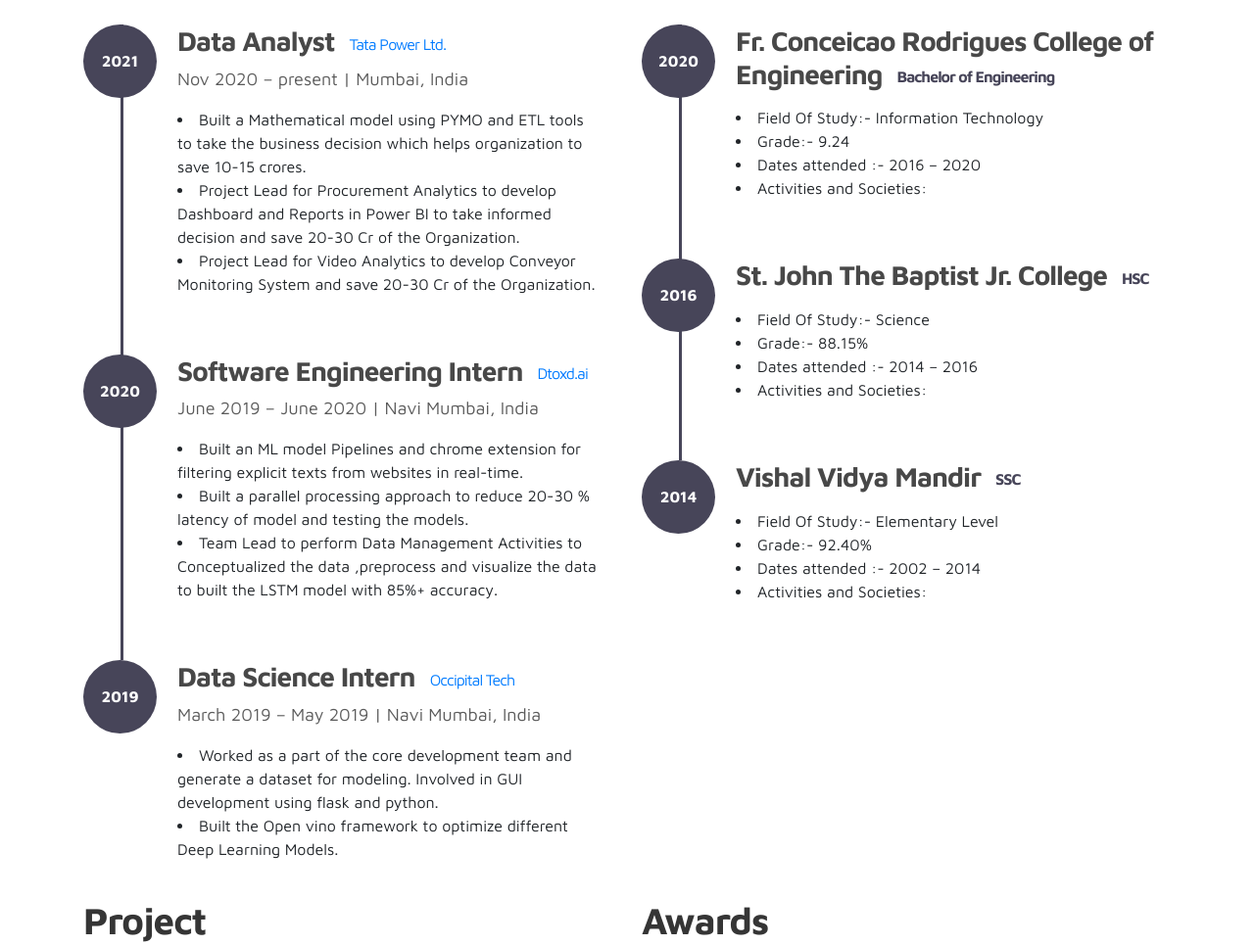
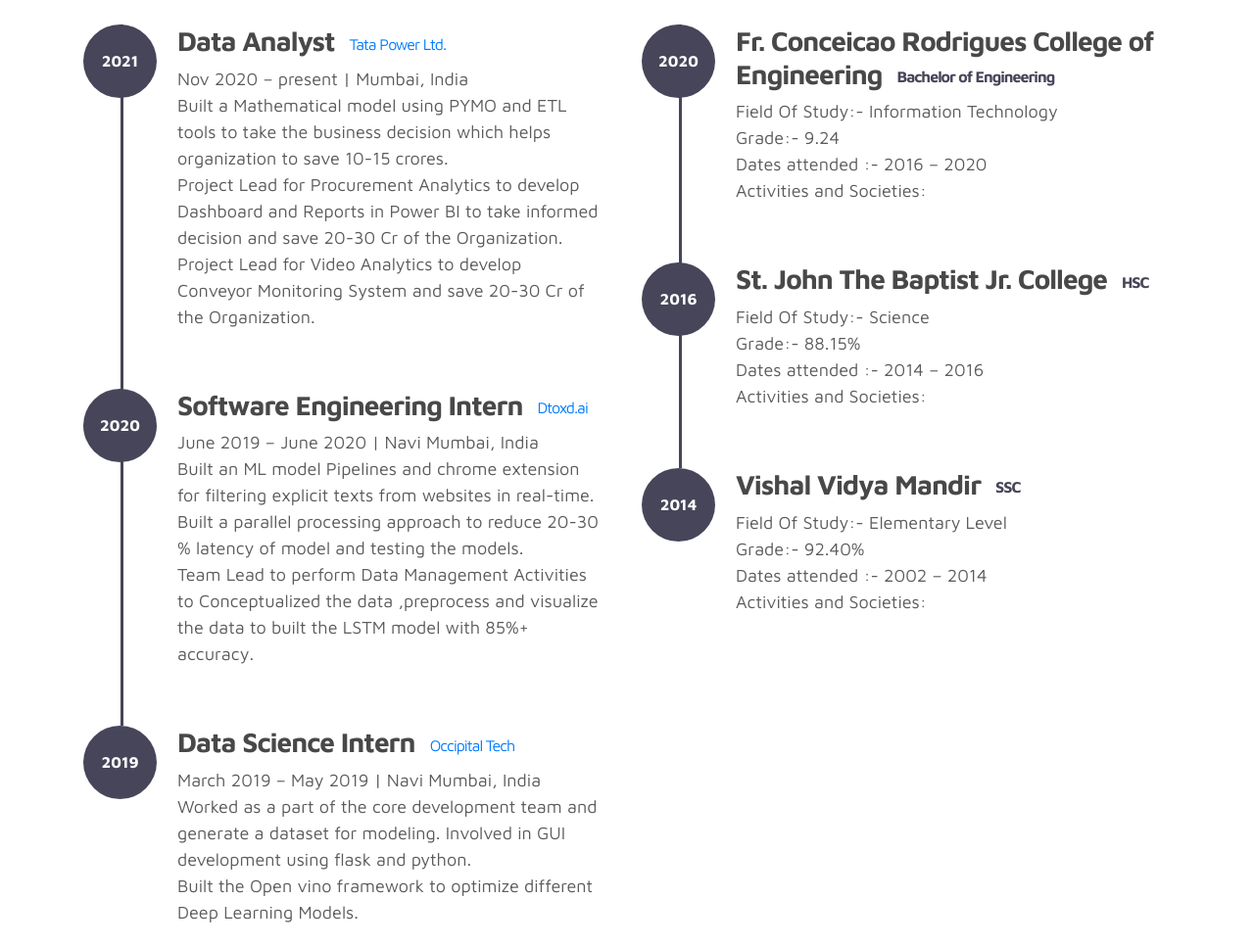
Before and after one commit to vikas972/vikas_maurya, a plain HTML site: page index.html in a window 1280 px wide. Shown: the part 1523-2489 px from the top of the page at 98% size. Drawn offline with Linux system fonts and the light colour scheme; files whose address does not match are found by name.

Commit message:
Last for the day

```diff
--- a/index.html
+++ b/index.html
@@ -209,12 +209,12 @@
                              <div class="timeline-info">
                                   <h3><span>Data Analyst</span><small><a href="https://www.tatapower.com/">Tata Power Ltd.</a></small></h3>
                                   <p>Nov 2020 – present | Mumbai, India <br>
-                                    <li>Built a Mathematical model using PYMO and ETL tools to take the business
-                                      decision which helps organization to save 10-15 crores. </li>
-                                    <li>Project Lead for Procurement Analytics to develop Dashboard and Reports in
-                                      Power BI to take informed decision and save 20-30 Cr of the Organization.</li>
-                                    <li>Project Lead for Video Analytics to develop Conveyor Monitoring System and
-                                      save 20-30 Cr of the Organization.</li>
+                                    Built a Mathematical model using PYMO and ETL tools to take the business
+                                      decision which helps organization to save 10-15 crores. <br>
+                                    Project Lead for Procurement Analytics to develop Dashboard and Reports in
+                                      Power BI to take informed decision and save 20-30 Cr of the Organization. <br>
+                                    Project Lead for Video Analytics to develop Conveyor Monitoring System and
+                                      save 20-30 Cr of the Organization.
                                   </p>
                               </div>
                         </div>
@@ -226,12 +226,12 @@
                             <div class="timeline-info">
                                 <h3><span>Software Engineering Intern</span><small><a href="https://www.linkedin.com/company/dtoxd-ai/">Dtoxd.ai</a></small></h3>
                                 <p>June 2019 – June 2020 | Navi Mumbai, India <br>
-                                  <li> Built an ML model Pipelines and chrome extension for filtering explicit texts
-                                    from websites in real-time.</li>
-                                  <li>Built a parallel processing approach to reduce 20-30 % latency of model and
-                                    testing the models.</li>
-                                  <li>Team Lead to perform Data Management Activities to Conceptualized the data
-                                    ,preprocess and visualize the data to built the LSTM model with 85%+ accuracy.</li>
+                                   Built an ML model Pipelines and chrome extension for filtering explicit texts
+                                    from websites in real-time. <br>
+                                  Built a parallel processing approach to reduce 20-30 % latency of model and
+                                    testing the models. <br>
+                                  Team Lead to perform Data Management Activities to Conceptualized the data
+                                    ,preprocess and visualize the data to built the LSTM model with 85%+ accuracy.
                                 </p>
                               </div>
                         </div>
@@ -245,9 +245,9 @@
                             <div class="timeline-info">
                                 <h3><span>Data Science Intern<small><a href="https://www.occipitaltech.com/">Occipital Tech</a></small></h3>
                                 <p>March 2019 – May 2019 | Navi Mumbai, India <br>
-                                  <li>Worked as a part of the core development team and generate a dataset for
-                                  modeling. Involved in GUI development using flask and python. </li>
-                                  <li>Built the Open vino framework to optimize different Deep Learning Models.</li> </p>
+                                  Worked as a part of the core development team and generate a dataset for
+                                  modeling. Involved in GUI development using flask and python. <br>
+                               Built the Open vino framework to optimize different Deep Learning Models.</p>
                             </div>
                         </div>
 
@@ -265,10 +265,10 @@
                              <div class="timeline-info">
                                   <h3><span>Fr. Conceicao Rodrigues College of Engineering</span><small>Bachelor of Engineering</small></h3>
                                   <p>
-                                    <li>Field Of Study:- Information Technology</li>
-                                     <li>Grade:- 9.24</li>
-                                     <li>Dates attended :- 2016 – 2020</li>
-                                     <li>Activities and Societies:</li>
+                                      Field Of Study:- Information Technology <br>
+                                      Grade:- 9.24 <br>
+                                      Dates attended :- 2016 – 2020 <br>
+                                      Activities and Societies: <br>
                                   </p>
                               </div>
                         </div>
@@ -280,10 +280,10 @@
                             <div class="timeline-info">
                                 <h3><span>St. John The Baptist Jr. College</span><small>HSC</small></h3>
                                 <p>
-                                  <li>Field Of Study:- Science</li>
-                                  <li>Grade:- 88.15%</li>
-                                  <li>Dates attended :-  2014 – 2016</li>
-                                  <li>Activities and Societies:</li>
+                                   Field Of Study:- Science  <br>
+                                   Grade:- 88.15% <br>
+                                   Dates attended :-  2014 – 2016 <br>
+                                   Activities and Societies:
 
                                 </p>
                               </div>
@@ -295,10 +295,10 @@
                             </div>
                             <div class="timeline-info">
                                 <h3><span>Vishal Vidya Mandir</span><small>SSC</small></h3>
-                                <p>   <li>Field Of Study:- Elementary Level</li>
-                                  <li>Grade:- 92.40% </li>
-                                  <li>Dates attended :-  2002 – 2014</li>
-                                  <li>Activities and Societies:</li>
+                                <p> Field Of Study:- Elementary Level   <br>
+                                    Grade:- 92.40% <br>
+                                    Dates attended :-  2002 – 2014 <br>
+                                    Activities and Societies:
                                 </p>
                             </div>
                         </div>
@@ -389,8 +389,8 @@
                             </div>
                             <div class="timeline-info">
                                 <h3><span>Hackathon </span><small>National Level</small></h3>
-                                <p><li> E-yantra Hackathon at IIT Bombay for fighting covid-19. Top 60 amongst 156 submission of nearly 2k registered teams. </li>
-                                  <li> Grand Finalist of the Smart India Hackathon 2019 and leaded the team as a Team Leader.</li>
+                                <p> E-yantra Hackathon at IIT Bombay for fighting covid-19. Top 60 amongst 156 submission of nearly 2k registered teams. <br>
+                                  Grand Finalist of the Smart India Hackathon 2019 and leaded the team as a Team Leader.
                                 </p>
                                </div>
                         </div>
@@ -403,9 +403,9 @@
                           <div class="timeline-info">
                                <h3><span>Technical Event</span><small>Institute Level</small></h3>
                                <p>
-                                <li>Won 2nd Prize in Intercollegiate Technical Presentation conducted under Pre-Event CSI Technext at IIT Bombay. </li>
-                                <li>Won 3rd Prize in Summer Project Competition for 'Disable App'at FCRIT.</li>
-                                <li>Finalist of international hackathon on Blockchain and IOT organized at Thakur college of Engineering.</li>
+                                Won 2nd Prize in Intercollegiate Technical Presentation conducted under Pre-Event CSI Technext at IIT Bombay. <br>
+                                Won 3rd Prize in Summer Project Competition for 'Disable App'at FCRIT. <br>
+                                Finalist of international hackathon on Blockchain and IOT organized at Thakur college of Engineering.
                               </p>
 
                            </div>
--- a/sass/tooplate-style.scss
+++ b/sass/tooplate-style.scss
@@ -408,6 +408,7 @@ b, strong {
     	vertical-align: middle;
     	margin-left: 15px;
 	}
+
 }
 
 
```
